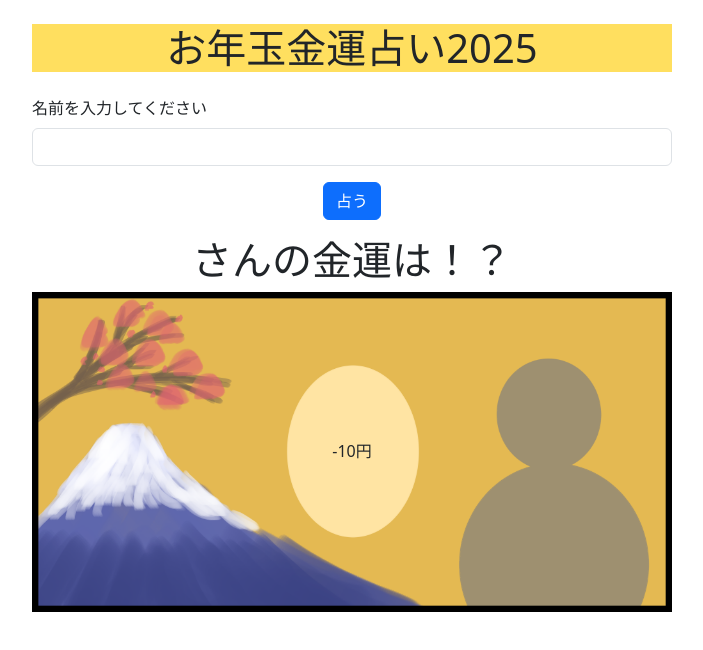
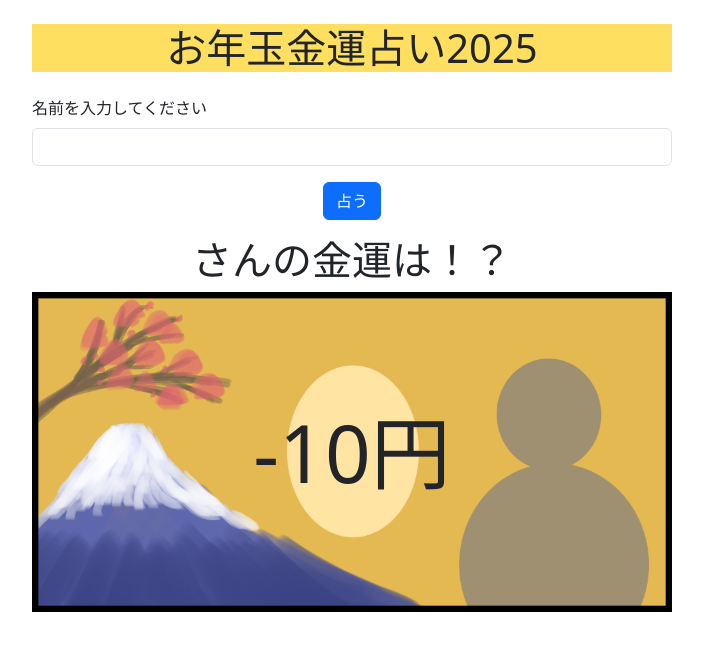
Before and after one commit to summersteel/Otosidama2025, a website: page index.html in a window 1280 px wide. Both pictures are taken after a click on the button "占う". Shown: the whole page, without its empty margins (288-991 px from the left). Drawn offline with nearby package versions, Linux system fonts and the light colour scheme.

Commit message:
スマホでの表示を修正する3

```diff
--- a/index.html
+++ b/index.html
@@ -57,7 +57,7 @@
                     <h1
                         id="resultValue"
                         class="position-absolute top-50 start-50 text-nowrap"
-                        style="font-size: 100%; transform: translate(-50%, -50%);"
+                        style="font-size: 500%; transform: translate(-50%, -50%);"
                     ></h1>
                 </div>
                 <div
```
